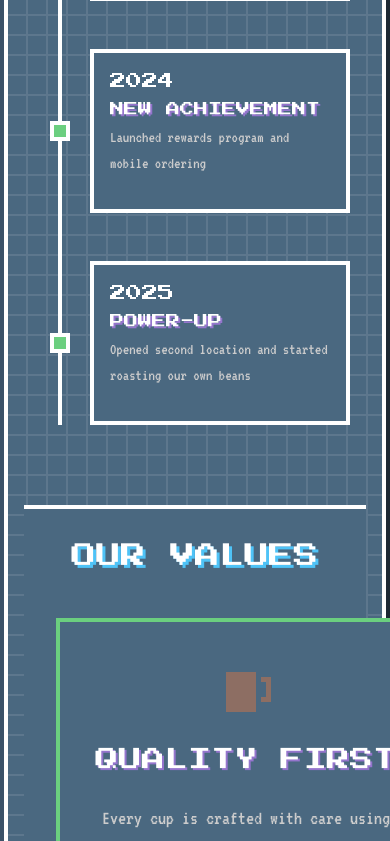
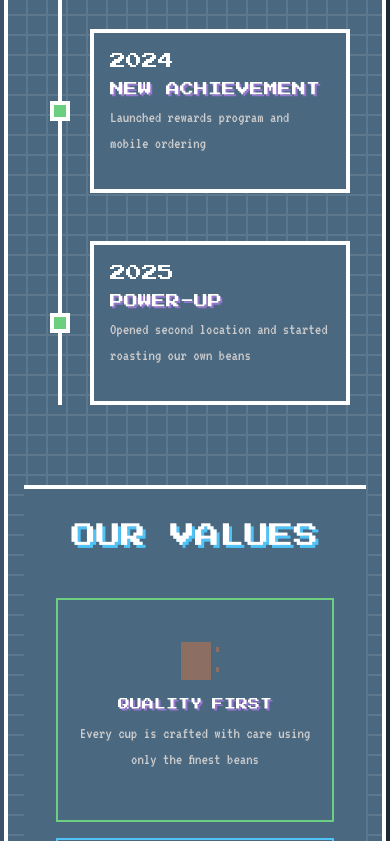
Before and after one commit to Leyam-07/Retro-Coffee_SPA, a React (Create React App) app: page /about in a window 390 px wide. Shown: the part 1156-1997 px from the top of the page. Built offline with nearby package versions, Linux system fonts and the light colour scheme.

Commit message:
Fix Mobile Our Values Clipping

```diff
--- a/src/App.css
+++ b/src/App.css
@@ -480,6 +480,10 @@ p {
     font-size: 16px;
   }
 
+  h3 {
+    font-size: 12px;
+  }
+
   .main-content {
     padding: 0.25rem;
   }
@@ -631,6 +635,21 @@ p {
   padding: 1rem;
   position: relative;
   background-color: var(--retro-bg-light);
+}
+
+/* Reduce pixel border padding on mobile */
+@media (max-width: 768px) {
+  .pixel-border {
+    padding: 0.75rem;
+    border-width: 3px;
+  }
+}
+
+@media (max-width: 480px) {
+  .pixel-border {
+    padding: 0.5rem;
+    border-width: 2px;
+  }
 }
 
 .pixel-border-animate {
@@ -1186,6 +1205,7 @@ p {
   gap: 2rem;
   max-width: 1000px;
   margin: 3rem auto 0;
+  padding: 0 1rem;
 }
 
 .value-card {
@@ -1196,6 +1216,17 @@ p {
 .value-card h3 {
   min-height: 48px; /* Aligns titles for visual consistency */
   overflow-wrap: break-word; /* Prevents long words from overflowing */
+  word-break: break-word; /* Force word breaks if needed */
+  hyphens: auto; /* Allow hyphenation */
+  white-space: normal; /* Allow text wrapping */
+}
+
+/* Special handling for very small screens */
+@media (max-width: 360px) {
+  .value-card h3 {
+    font-size: 11px !important;
+    letter-spacing: -1px;
+  }
 }
 
 /* Pixel Icons */
@@ -1495,10 +1526,31 @@ p {
     padding: 2rem 1rem;
   }
 
-  .values-grid,
+  .values-grid {
+    grid-template-columns: 1fr;
+    padding: 0 1rem;
+    gap: 1.5rem;
+  }
+
   .team-grid {
     grid-template-columns: 1fr;
     padding: 0 1rem;
+  }
+
+  .value-card {
+    padding: 1.5rem 1rem;
+  }
+
+  .value-card h3 {
+    font-size: 14px;
+    min-height: auto;
+    line-height: 1.4;
+    padding: 0 0.5rem;
+  }
+
+  .value-card p {
+    font-size: 18px;
+    padding: 0 0.5rem;
   }
 
   .team-section {
@@ -1544,6 +1596,29 @@ p {
 
   .value-card {
     padding: 1.5rem 0.5rem;
+  }
+
+  .value-card h3 {
+    font-size: 12px;
+    letter-spacing: 0;
+    word-spacing: -2px;
+    padding: 0 0.25rem;
+  }
+
+  .value-card p {
+    font-size: 16px;
+    padding: 0 0.25rem;
+  }
+
+  .values-grid {
+    gap: 1rem;
+  }
+
+  /* Pixel icons on mobile */
+  .value-card .pixel-icon {
+    width: 48px;
+    height: 48px;
+    margin-bottom: 1rem;
   }
 
   .member-bio {
```
